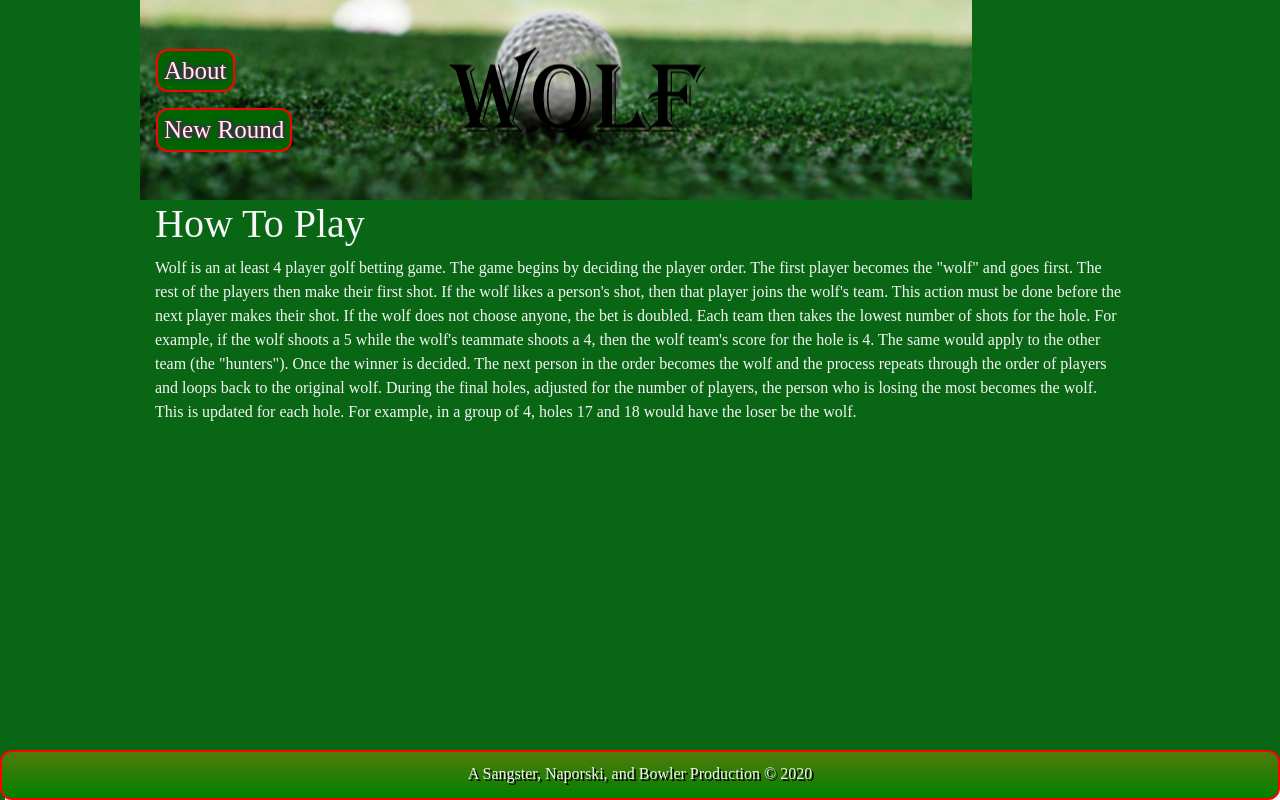
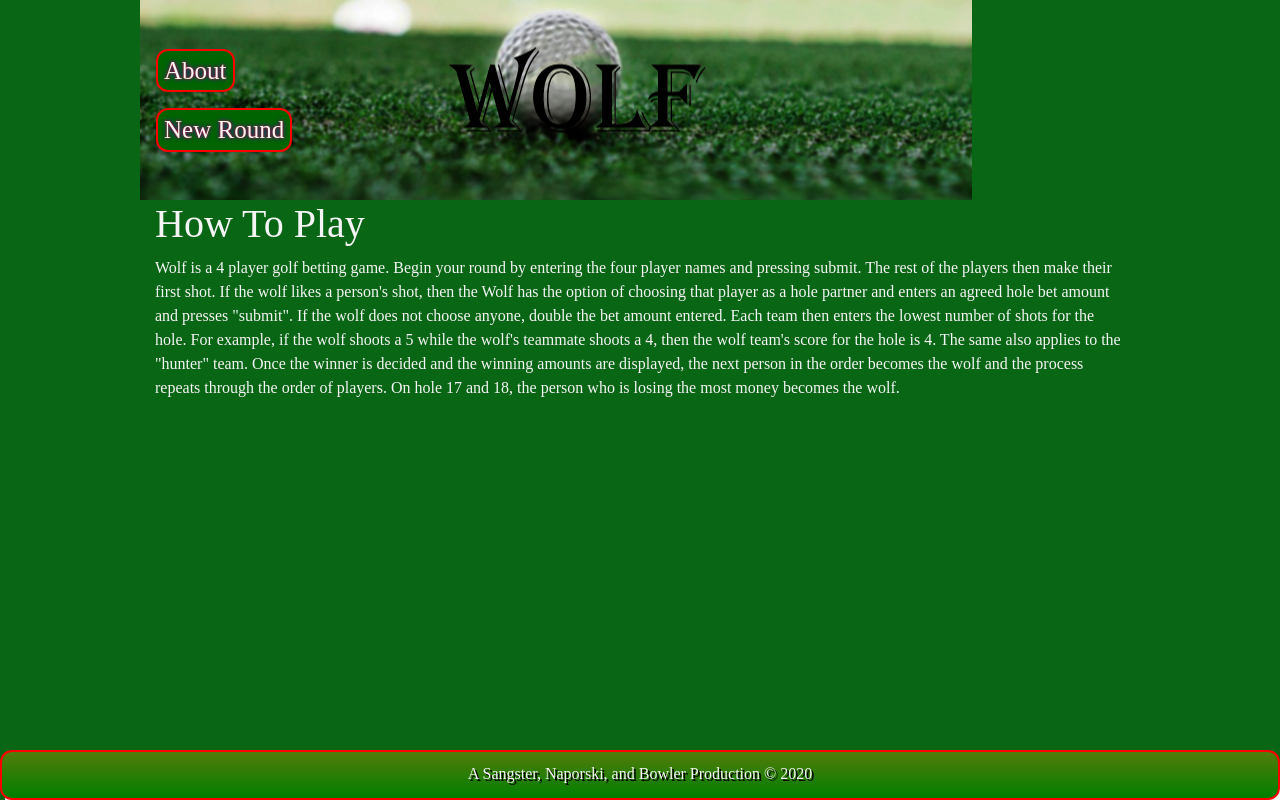
Before and after one commit to mbowler03/Wolf, a React (Create React App) app in the folder client/: page / in a window 1280 px wide. Built offline with nearby package versions, Linux system fonts and the light colour scheme; a web font is replaced by a local one.

Commit message:
changed about

```diff
--- a/client/src/pages/About.js
+++ b/client/src/pages/About.js
@@ -14,7 +14,7 @@ function About() {
           <Col size="md-12">
           <h1>How To Play </h1>
 <p>
- Wolf is an at least 4 player golf betting game. The game begins by deciding the player order. The first player becomes the "wolf" and goes first. The rest of the players then make their first shot. If the wolf likes a person's shot, then that player joins the wolf's team. This action must be done before the next player makes their shot. If the wolf does not choose anyone, the bet is doubled. Each team then takes the lowest number of shots for the hole. For example, if the wolf shoots a 5 while the wolf's teammate shoots a 4, then the wolf team's score for the hole is 4. The same would apply to the other team (the "hunters"). Once the winner is decided. The next person in the order becomes the wolf and the process repeats through the order of players and loops back to the original wolf. During the final holes, adjusted for the number of players, the person who is losing the most becomes the wolf. This is updated for each hole. For example, in a group of 4, holes 17 and 18 would have the loser be the wolf.
+Wolf is a 4 player golf betting game. Begin your round by entering the four player names and pressing submit. The rest of the players then make their first shot. If the wolf likes a person's shot, then the Wolf has the option of choosing that player as a hole partner and enters an agreed hole bet amount and presses "submit". If the wolf does not choose anyone, double the bet amount entered. Each team then enters the lowest number of shots for the hole. For example, if the wolf shoots a 5 while the wolf's teammate shoots a 4, then the wolf team's score for the hole is 4. The same also applies to the "hunter" team. Once the winner is decided and the winning amounts are displayed, the next person in the order becomes the wolf and the process repeats through the order of players. On hole 17 and 18, the person who is losing the most money becomes the wolf.
  </p>
 
 
```
